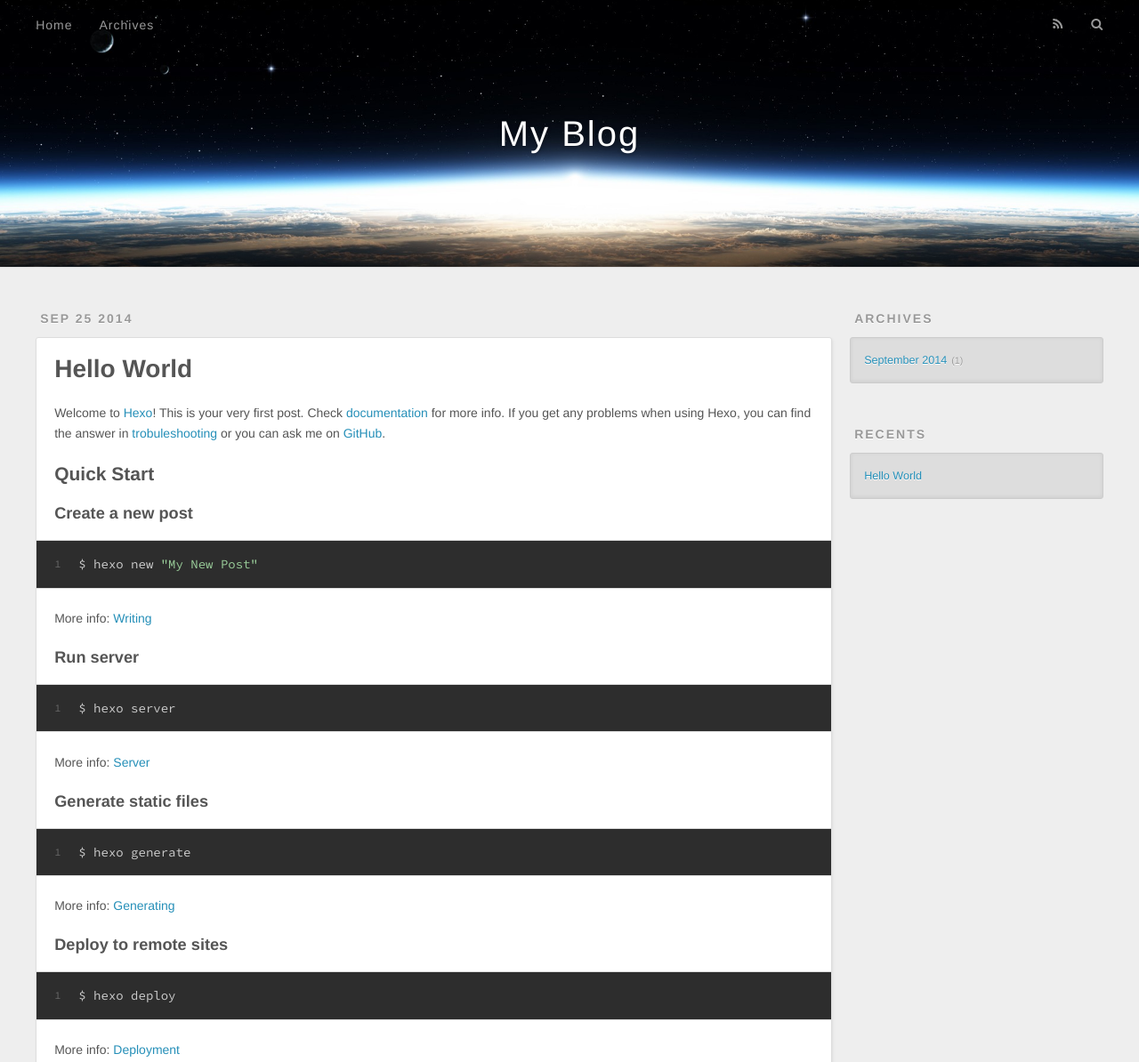
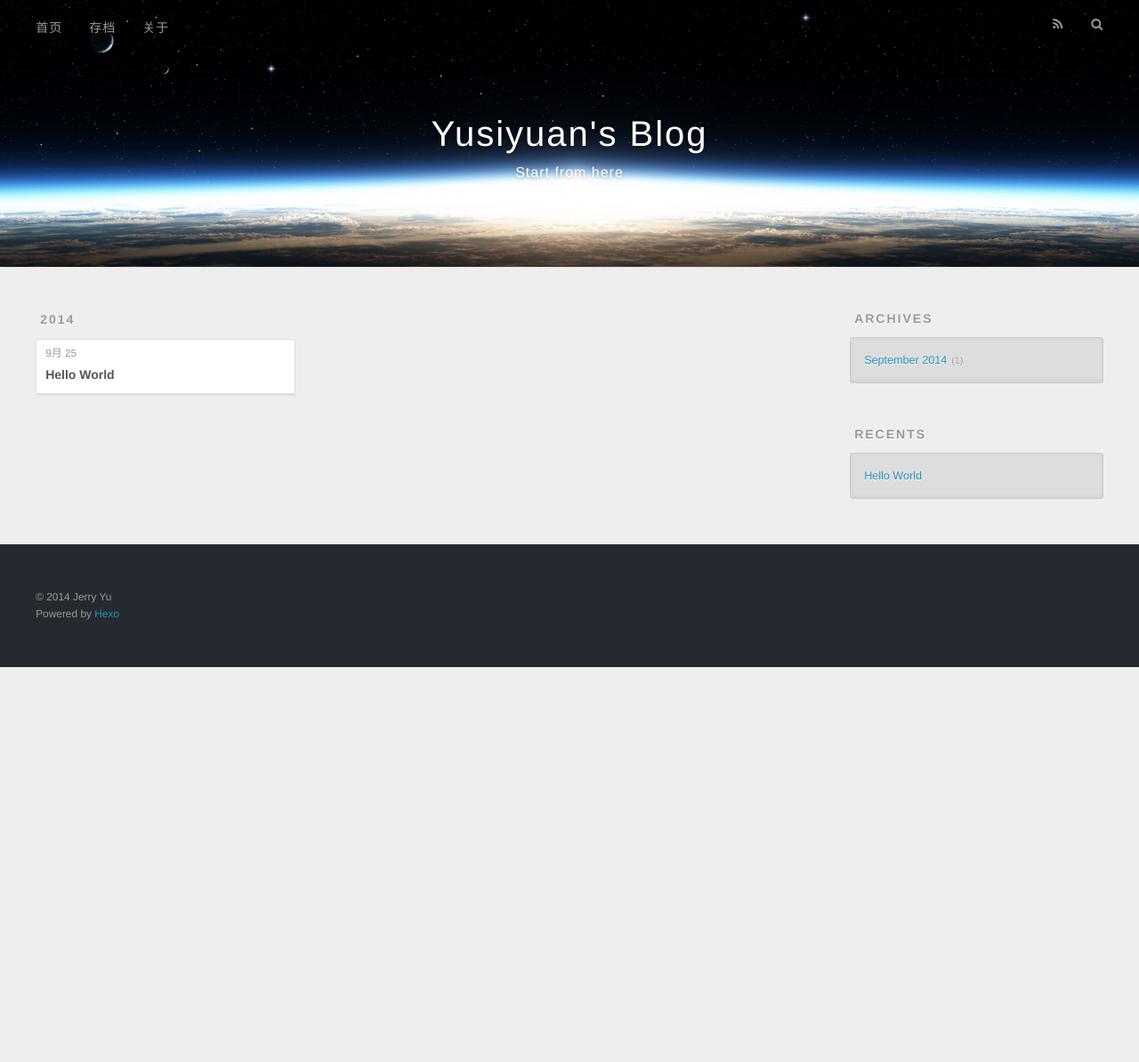
Before and after one commit to ysyjerry1992/ysyjerry1992.github.io, a plain HTML site: page archives/2014/09/index.html in a window 1280 px wide. Shown: the top 1194 px of the page at 89% size. After the commit the page ends 800 px from the top, so only its background shows below. Drawn offline with nearby package versions, Linux system fonts and the light colour scheme.

Commit message:
Site updated: 2014-09-25 19:55:01

```diff
--- a/archives/2014/09/index.html
+++ b/archives/2014/09/index.html
@@ -3,20 +3,20 @@
 <head>
   <meta charset="utf-8">
 
-  <title>Archives: 2014/9 | My Blog</title>
+  <title>Archives: 2014/9 | Yusiyuan&#39;s Blog</title>
   <meta name="viewport" content="width=device-width, initial-scale=1, maximum-scale=1">
   <meta name="description">
 <meta property="og:type" content="website">
-<meta property="og:title" content="My Blog">
+<meta property="og:title" content="Yusiyuan's Blog">
 <meta property="og:url" content="/archives/2014/09/">
-<meta property="og:site_name" content="My Blog">
+<meta property="og:site_name" content="Yusiyuan's Blog">
 <meta property="og:description">
 <meta name="twitter:card" content="summary">
-<meta name="twitter:title" content="My Blog">
+<meta name="twitter:title" content="Yusiyuan's Blog">
 <meta name="twitter:description">
 
 
-    <link rel="alternative" href="/atom.xml" title="My Blog" type="application/atom+xml">
+    <link rel="alternative" href="/atom.xml" title="Yusiyuan&#39;s Blog" type="application/atom+xml">
 
 
     <link rel="icon" href="/favicon.png">
@@ -35,17 +35,23 @@
   <div id="header-outer" class="outer">
     <div id="header-title" class="inner">
       <h1 id="logo-wrap">
-        <a href="/" id="logo">My Blog</a>
+        <a href="/" id="logo">Yusiyuan&#39;s Blog</a>
       </h1>
+
+        <h2 id="subtitle-wrap">
+          <a href="/" id="subtitle">Start from here</a>
+        </h2>
 
     </div>
     <div id="header-inner" class="inner">
       <nav id="main-nav">
         <a id="main-nav-toggle" class="nav-icon"></a>
 
-          <a class="main-nav-link" href="/">Home</a>
+          <a class="main-nav-link" href="/">首页</a>
 
-          <a class="main-nav-link" href="/archives">Archives</a>
+          <a class="main-nav-link" href="/archives">存档</a>
+
+          <a class="main-nav-link" href="/about">关于</a>
 
       </nav>
       <nav id="sub-nav">
@@ -63,60 +69,36 @@
       <div class="outer">
         <section id="main">
 
-    <article id="post-hello-world" class="article article-type-post" itemscope itemprop="blogPost">
-  <div class="article-meta">
-    <a href="/2014/09/25/hello-world/" class="article-date">
-  <time datetime="2014-09-25T11:07:05.000Z" itemprop="datePublished">Sep 25 2014</time>
-</a>
-
-  </div>
-  <div class="article-inner">
 
 
-      <header class="article-header">
+
+
+
+      <section class="archives-wrap">
+        <div class="archive-year-wrap">
+          <a href="/archives/2014" class="archive-year">2014</a>
+        </div>
+        <div class="archives">
+
+    <article class="archive-article archive-type-post">
+  <div class="archive-article-inner">
+    <header class="archive-article-header">
+      <a href="/2014/09/25/hello-world/" class="archive-article-date">
+  <time datetime="2014-09-25T11:07:05.000Z" itemprop="datePublished">9月 25</time>
+</a>
 
 
     <h1 itemprop="name">
-      <a class="article-title" href="/2014/09/25/hello-world/">Hello World</a>
+      <a class="archive-article-title" href="/2014/09/25/hello-world/">Hello World</a>
     </h1>
 
 
-      </header>
-
-    <div class="article-entry" itemprop="articleBody">
-
-        <p>Welcome to <a href="http://hexo.io/" target="_blank" rel="external">Hexo</a>! This is your very first post. Check <a href="http://hexo.io/docs/" target="_blank" rel="external">documentation</a> for more info. If you get any problems when using Hexo, you can find the answer in <a href="http://hexo.io/docs/troubleshooting.html" target="_blank" rel="external">trobuleshooting</a> or you can ask me on <a href="https://github.com/hexojs/hexo/issues" target="_blank" rel="external">GitHub</a>.</p>
-<h2 id="Quick_Start">Quick Start</h2>
-<h3 id="Create_a_new_post">Create a new post</h3>
-<figure class="highlight bash"><table><tr><td class="gutter"><pre><div class="line">1</div></pre></td><td class="code"><pre><div class="line">$ hexo new <span class="string">"My New Post"</span></div></pre></td></tr></table></figure>
-
-<p>More info: <a href="http://hexo.io/docs/writing.html" target="_blank" rel="external">Writing</a></p>
-<h3 id="Run_server">Run server</h3>
-<figure class="highlight bash"><table><tr><td class="gutter"><pre><div class="line">1</div></pre></td><td class="code"><pre><div class="line">$ hexo server</div></pre></td></tr></table></figure>
-
-<p>More info: <a href="http://hexo.io/docs/server.html" target="_blank" rel="external">Server</a></p>
-<h3 id="Generate_static_files">Generate static files</h3>
-<figure class="highlight bash"><table><tr><td class="gutter"><pre><div class="line">1</div></pre></td><td class="code"><pre><div class="line">$ hexo generate</div></pre></td></tr></table></figure>
-
-<p>More info: <a href="http://hexo.io/docs/generating.html" target="_blank" rel="external">Generating</a></p>
-<h3 id="Deploy_to_remote_sites">Deploy to remote sites</h3>
-<figure class="highlight bash"><table><tr><td class="gutter"><pre><div class="line">1</div></pre></td><td class="code"><pre><div class="line">$ hexo deploy</div></pre></td></tr></table></figure>
-
-<p>More info: <a href="http://hexo.io/docs/deployment.html" target="_blank" rel="external">Deployment</a></p>
-
-
-    </div>
-    <footer class="article-footer">
-      <a data-url="/2014/09/25/hello-world/" data-id="x2en15jfzsboh124" class="article-share-link">Share</a>
-
-
-    </footer>
+    </header>
   </div>
-
 </article>
 
 
-
+    </div></section>
 
 </section>
 
@@ -167,9 +149,11 @@
     </div>
     <nav id="mobile-nav">
 
-    <a href="/" class="mobile-nav-link">Home</a>
+    <a href="/" class="mobile-nav-link">首页</a>
 
-    <a href="/archives" class="mobile-nav-link">Archives</a>
+    <a href="/archives" class="mobile-nav-link">存档</a>
+
+    <a href="/about" class="mobile-nav-link">关于</a>
 
 </nav>
 
```
Also changed, not shown: 2014/09/25/hello-world/index.html (+17 -9 lines), archives/2014/index.html (+36 -52 lines), archives/index.html (+36 -52 lines), index.html (+19 -11 lines).
